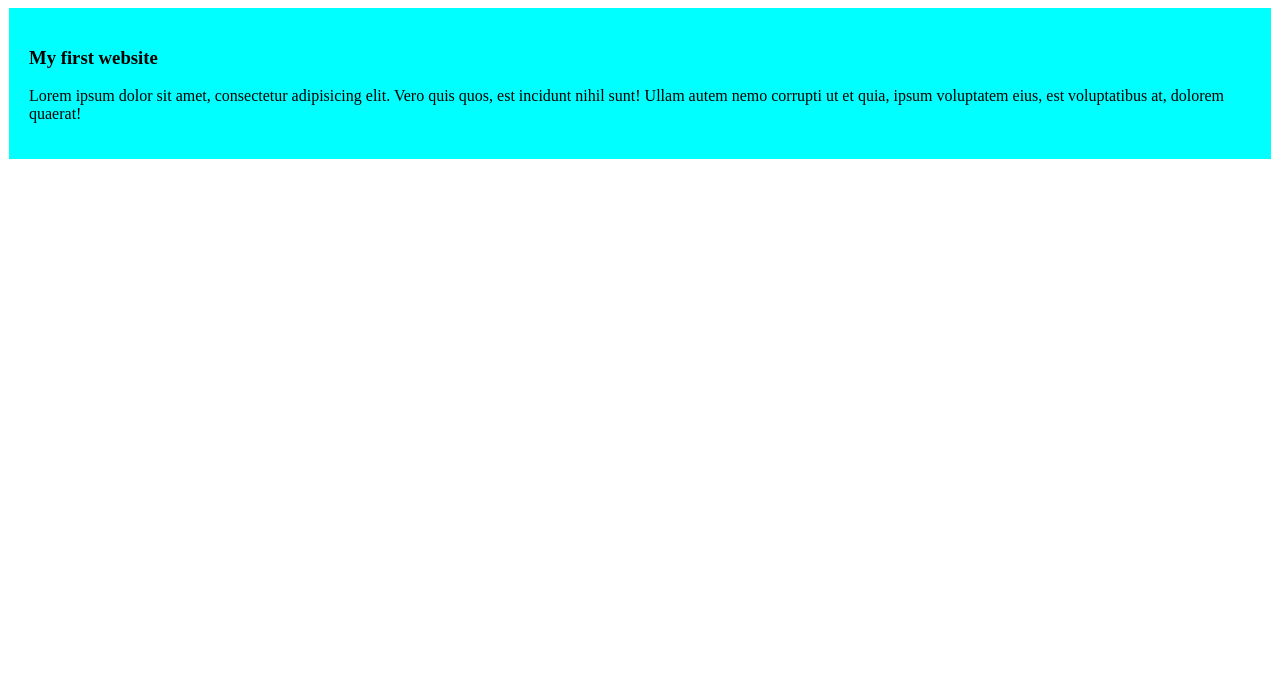
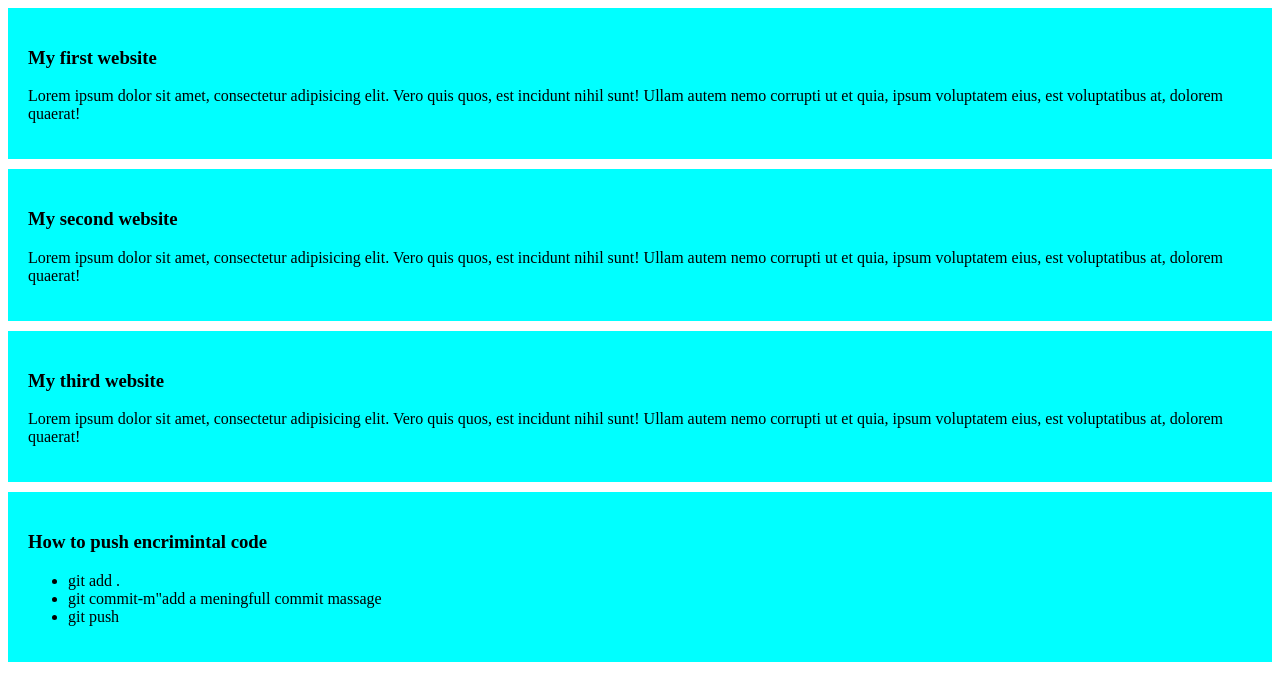
Before and after one commit to Jotirmoymondal/my-simple-website, a plain HTML site: page index.html in a window 1280 px wide. Drawn offline with Linux system fonts and the light colour scheme.

Commit message:
added a list to push code

```diff
--- a/index.html
+++ b/index.html
@@ -4,12 +4,29 @@
           <meta charset="UTF-8">
           <meta name="viewport" content="width=device-width, initial-scale=1.0">
           <title>my simple website</title>
-          <link rel="stylesheet" href="style/blogs.css">
+                 <link rel="stylesheet" href="style/blogs.css">
+
 </head>
 <body>
-         <div>
-          <h3>My first website</h3>
-          <p>Lorem ipsum dolor sit amet, consectetur adipisicing elit. Vero quis quos, est incidunt nihil sunt! Ullam autem nemo corrupti ut et quia, ipsum voluptatem eius, est voluptatibus at, dolorem quaerat!</p>
-         </div>
+          <div>
+                    <h3>My first website</h3>
+                    <p>Lorem ipsum dolor sit amet, consectetur adipisicing elit. Vero quis quos, est incidunt nihil sunt! Ullam autem nemo corrupti ut et quia, ipsum voluptatem eius, est voluptatibus at, dolorem quaerat!</p>
+          </div>
+          <div>
+                    <h3>My second website</h3>
+                    <p>Lorem ipsum dolor sit amet, consectetur adipisicing elit. Vero quis quos, est incidunt nihil sunt! Ullam autem nemo corrupti ut et quia, ipsum voluptatem eius, est voluptatibus at, dolorem quaerat!</p>
+          </div>
+          <div>
+                    <h3>My third website</h3>
+                    <p>Lorem ipsum dolor sit amet, consectetur adipisicing elit. Vero quis quos, est incidunt nihil sunt! Ullam autem nemo corrupti ut et quia, ipsum voluptatem eius, est voluptatibus at, dolorem quaerat!</p>
+          </div>
+          <div>
+                    <h3>How to push encrimintal code</h3>
+                    <ul>
+                              <li>git add .</li>
+                              <li>git commit-m"add a meningfull commit massage</li>
+                              <li>git push</li>
+                    </ul>
+          </div>
 </body>
 </html>
--- a/style/blogs.css
+++ b/style/blogs.css
@@ -1,5 +1,5 @@
 div{
           background-color: aqua;
           padding: 20px;
-          margin: 1px;
+          margin-bottom: 10px;
 }
```
